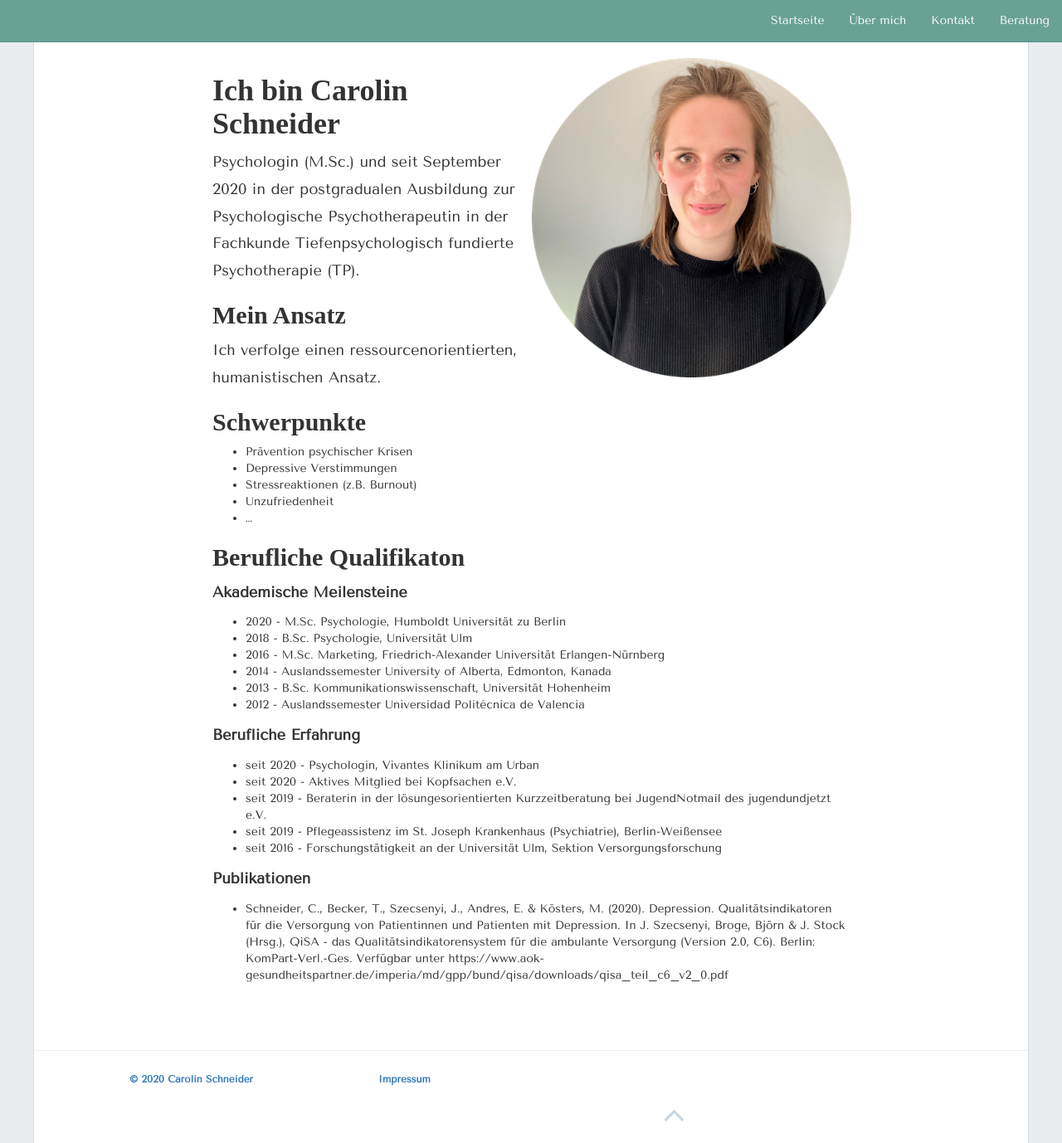
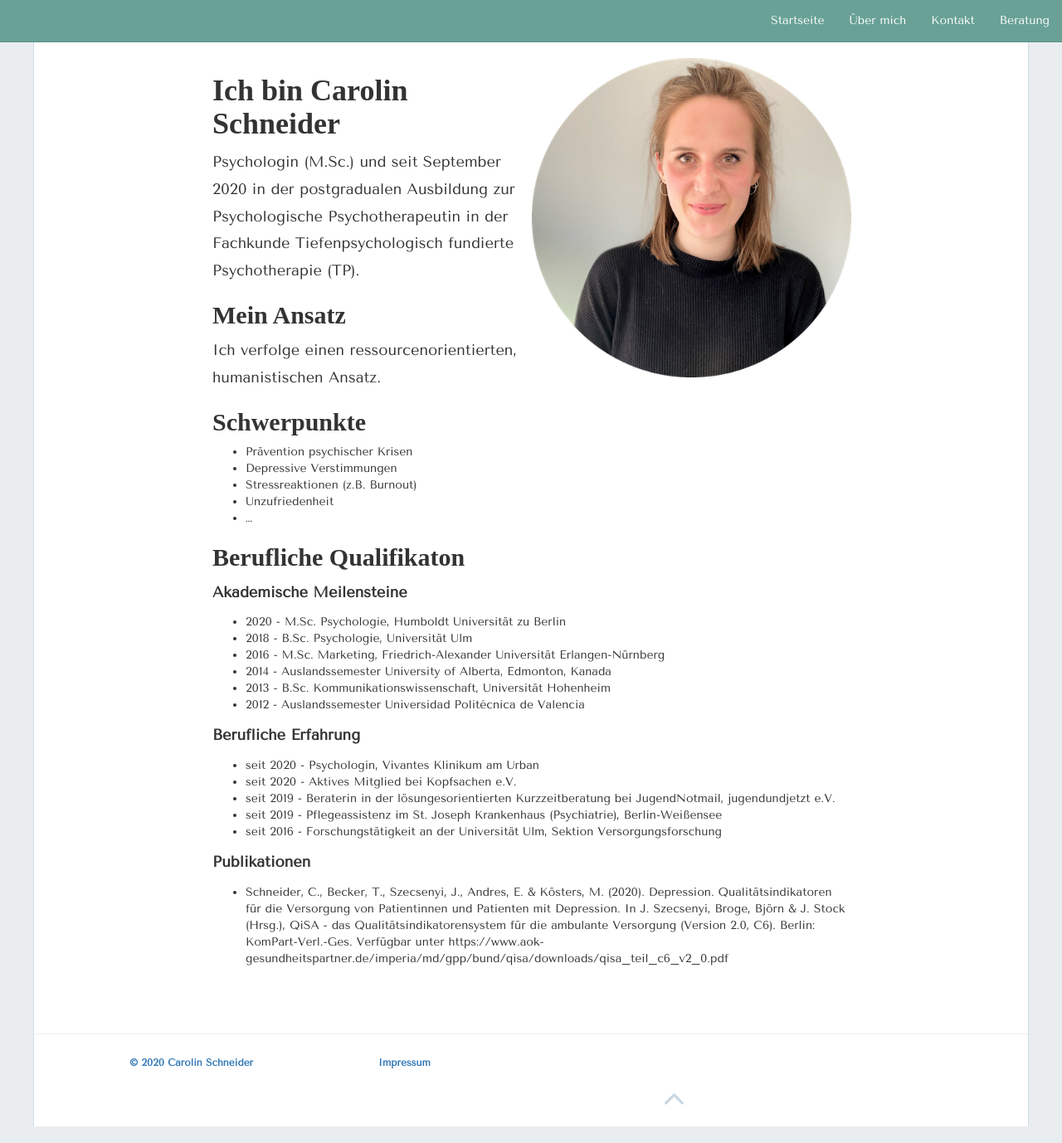
Before and after one commit to carolinschneider/carolinschneider.github.io, a Jekyll site: the page built from about.md, in a window 1280 px wide and 1378 px high. Shown: the whole window at 83% size. Built offline with Jekyll 4.4.1, drawn with Linux system fonts in a browser that asks for light colours; nearby versions of some CDN libraries; some web fonts are replaced.

Commit message:
Update about.md

```diff
--- a/about.md
+++ b/about.md
@@ -32,7 +32,7 @@ Ich verfolge einen ressourcenorientierten, humanistischen Ansatz.
 **Berufliche Erfahrung** <br />
 - seit 2020 - Psychologin, Vivantes Klinikum am Urban <br />
 - seit 2020 - Aktives Mitglied bei Kopfsachen e.V. <br />
-- seit 2019 - Beraterin in der lösungesorientierten Kurzzeitberatung bei JugendNotmail des jugendundjetzt e.V. <br />
+- seit 2019 - Beraterin in der lösungesorientierten Kurzzeitberatung bei JugendNotmail, jugendundjetzt e.V. <br />
 - seit 2019 - Pflegeassistenz im St. Joseph Krankenhaus (Psychiatrie), Berlin-Weißensee <br />
 - seit 2016 - Forschungstätigkeit an der Universität Ulm, Sektion Versorgungsforschung
 
```
